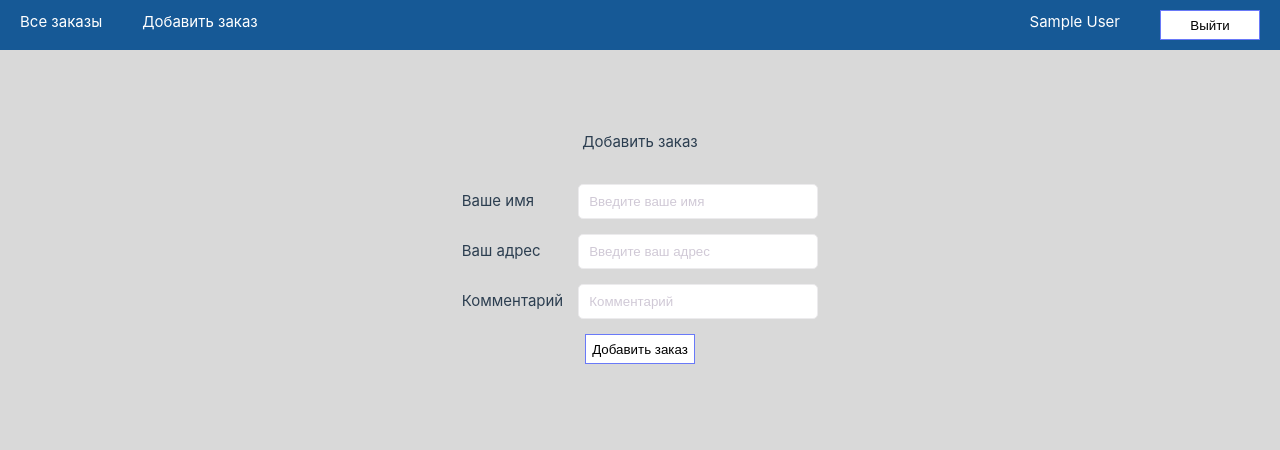
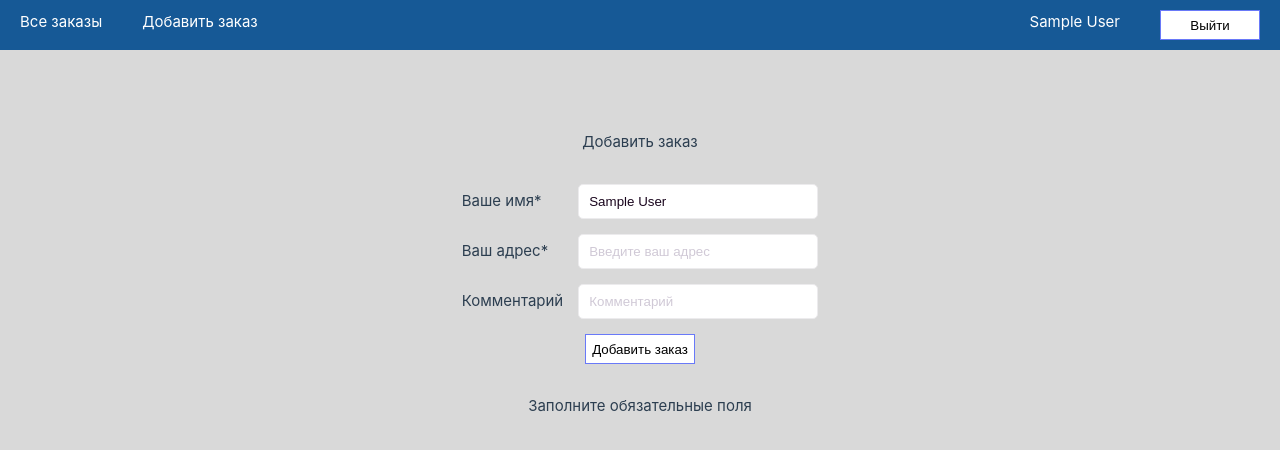
Before and after one commit to vladioluss/testing_vue3, a Vue app in the folder frontend/: page /add-orders in a window 1280 px wide. Shown: the top 450 px of the page. Built offline with nearby package versions, Linux system fonts and the light colour scheme; sample sign-in values are in the browser's storage.

Commit message:
обязательные поля

```diff
--- a/frontend/src/views/orders/AddOrderView.vue
+++ b/frontend/src/views/orders/AddOrderView.vue
@@ -2,17 +2,19 @@
 import BaseForm from "@/components/ui/forms/BaseForm.vue";
 import BaseButton from "@/components/ui/buttons/BaseButton.vue";
 import BaseInput from "@/components/ui/inputs/BaseInput.vue";
-import {ref} from "vue";
-import {useEventsStore} from "@/stores/modules/events";
+import {computed, ref} from "vue";
 import router from "@/router";
 import {usePreloaderStore} from "@/stores/modules/base";
 import {postItem} from "@/app/api";
 import type {EventInterface} from "@/types/order";
+import {useAuthStore} from "@/stores/modules/auth";
+
+const auth = useAuthStore()
 
 const URL: string = 'events'
 
 // Данные для формы
-const name = ref<string>('')
+const name = ref<string>(auth.user.name)
 const address = ref<string>('')
 const comment = ref<string>('')
 const status: string = 'Новый'
@@ -26,11 +28,14 @@ date = date.replace(' г.', '')
 // const eventsStore = useEventsStore()
 const preloader = usePreloaderStore()
 
+const valid = computed(() => name.value !== '' && address.value !== '')
+
 function createEvent(): void {
+  if (valid.value) {
     // ВКЛ прелоадер
     preloader.setActivePreloader(true)
 
-  const params:EventInterface = {
+    const params: EventInterface = {
       'name': name.value,
       'address': address.value,
       'date': date,
@@ -40,8 +45,9 @@ function createEvent(): void {
 
     // Добавляем запись в БД
     postItem(URL, params)
-      .then(() => router.push({ name: 'orders'}))
+        .then(() => router.push({name: 'orders'}))
         .finally(() => preloader.setActivePreloader(false))
+  }
 }
 </script>
 
@@ -51,15 +57,17 @@ function createEvent(): void {
     <BaseForm>
       <template #inputs>
         <BaseInput
+            required
             :type="'text'"
             :placeholder="'Введите ваше имя'"
-        :label="'Ваше имя'"
+            :label="'Ваше имя*'"
             v-model="name"
         />
         <BaseInput
+            required
             :type="'text'"
             :placeholder="'Введите ваш адрес'"
-          :label="'Ваш адрес'"
+            :label="'Ваш адрес*'"
             v-model="address"
         />
         <BaseInput
@@ -75,6 +83,7 @@ function createEvent(): void {
         </BaseButton>
       </template>
     </BaseForm>
+    <div v-if="!valid">Заполните обязательные поля</div>
   </div>
 </template>
 
```
Lines whose indentation alone changed are shown as unchanged.
